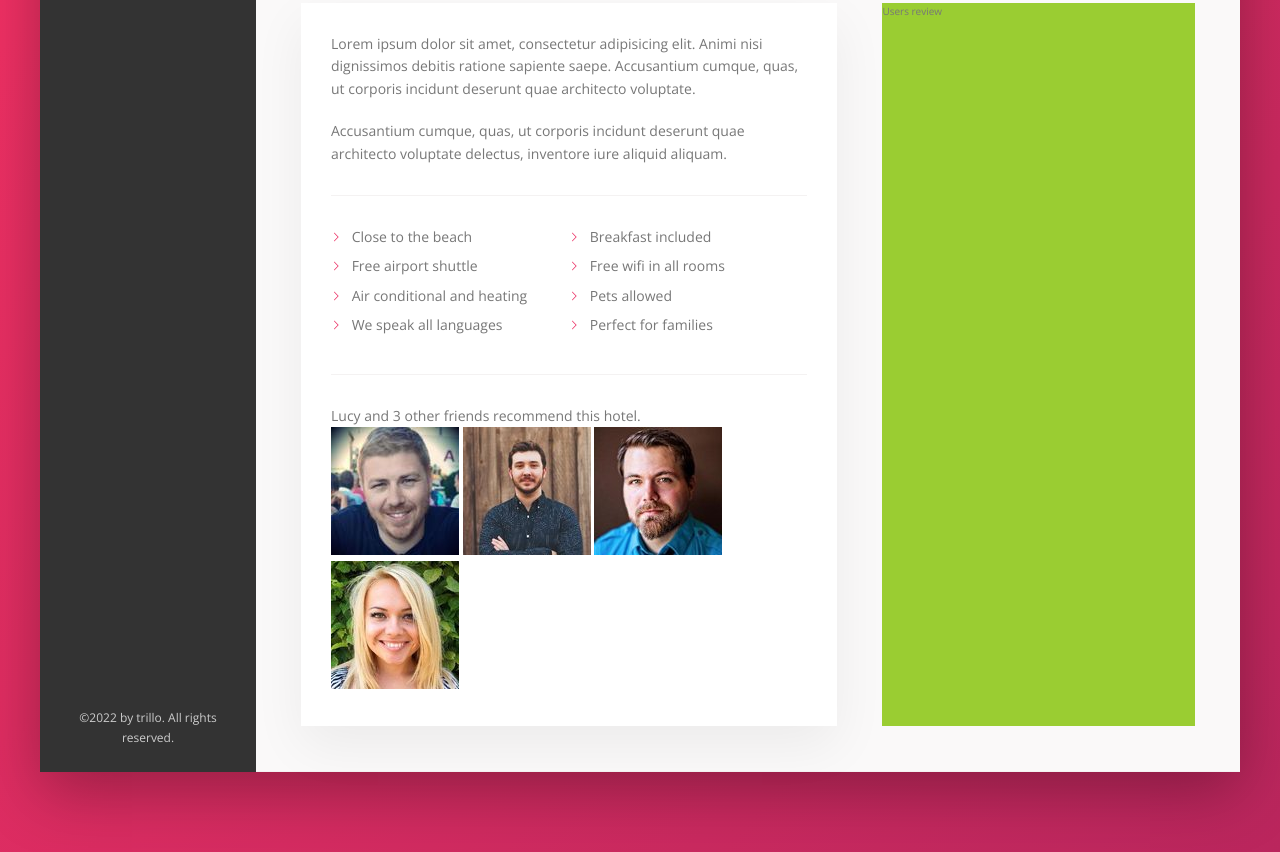
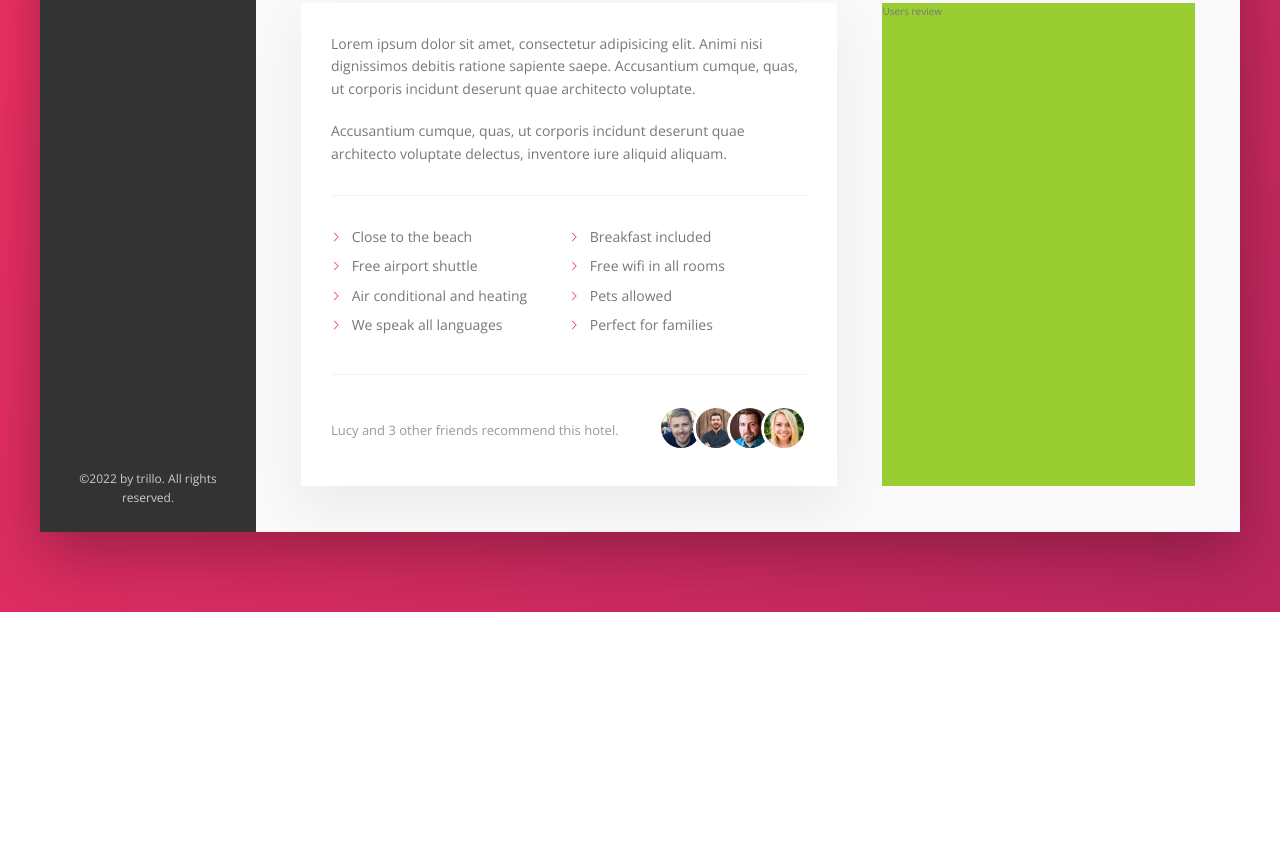
Before and after one commit to SirriCelles/css-trillor-app, a website: page index.html in a window 1280 px wide. Shown: the part 648-1500 px from the top of the page. After the commit the page ends 1260 px from the top, so only its background shows below. Drawn offline with nearby package versions, Linux system fonts and the light colour scheme.

Commit message:
styling user information

```diff
--- a/sass/_components.scss
+++ b/sass/_components.scss
@@ -358,3 +358,30 @@
 
 //////////////////////////////
 // RECOMMEND
+.recommend {
+    font-size: 1.3rem;
+    color: var(--color-grey-dark-3);
+
+    display: flex;
+    align-items: center;
+
+    &__count {
+        margin-right: auto;
+    }
+
+    &__friends {
+
+    }
+
+    &__photo{
+        box-sizing: content-box;
+        height: 4rem;
+        width: 4rem;
+        border-radius: 50%;
+        border: 3px solid #fff;
+
+        &:not(:last-child) {
+            margin-right: -1.5rem;
+        }
+    }
+}
```
Also changed, not shown: css/style.css.
